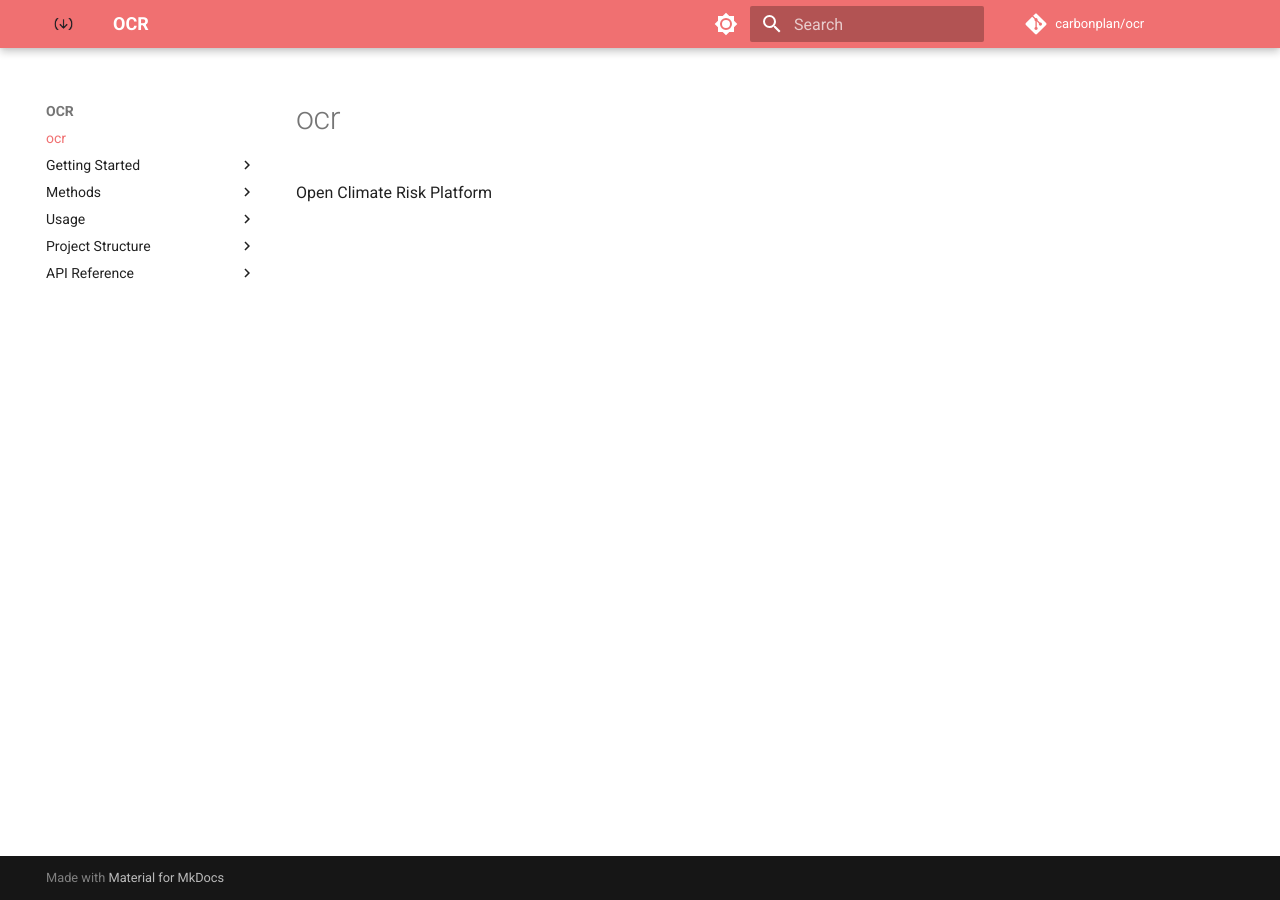
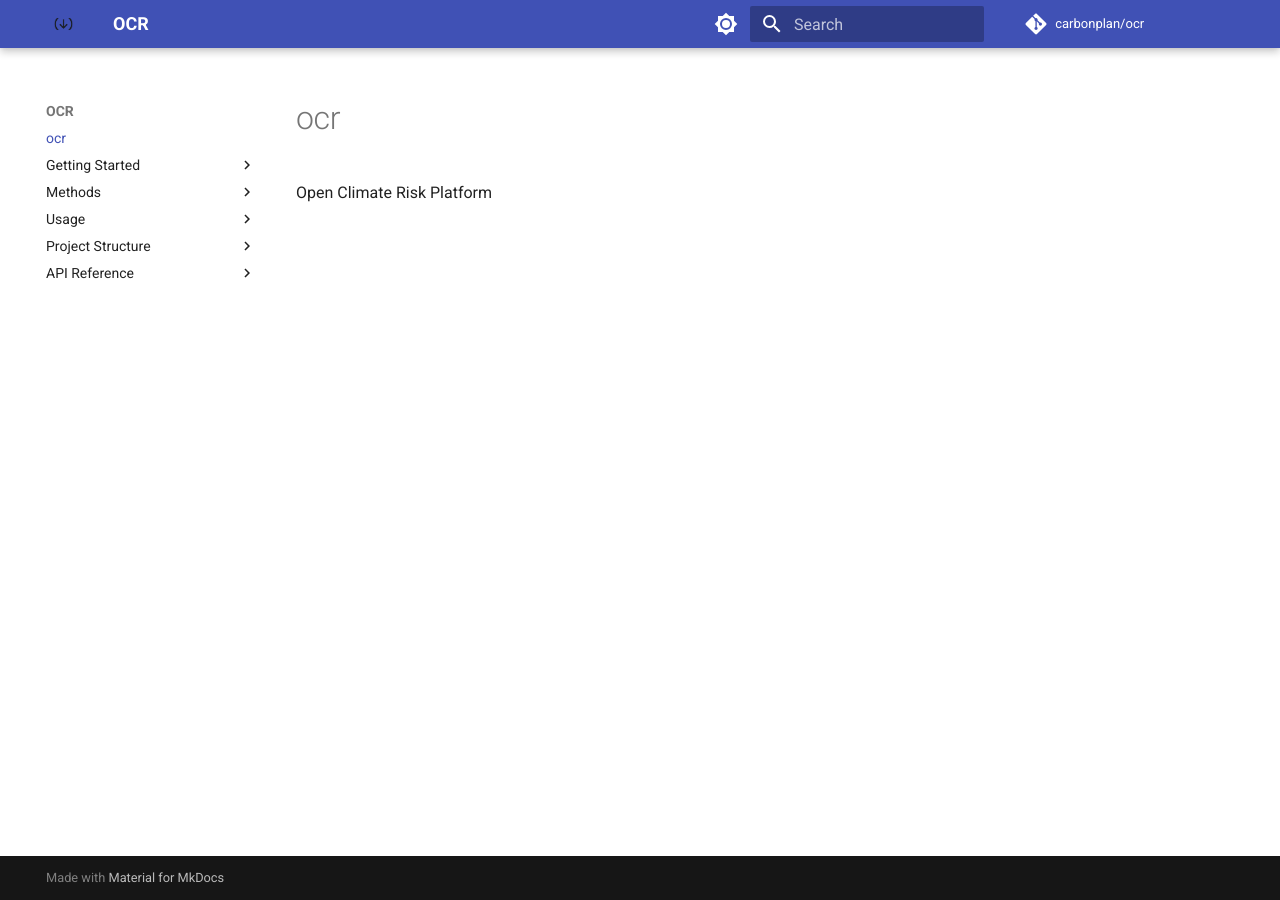
Before and after one commit to carbonplan/ocr, an MkDocs documentation site: the page built from docs/index.md, in a window 1280 px wide. Built offline with MkDocs 1.6.1 and Material for MkDocs 9.7.7, drawn with Linux system fonts in a browser that asks for light colours; comment, search, counter and statistics services are not loaded.

Commit message:
revert mkdocs theme to default (#72)

```diff
--- a/docs/overrides/extra.css
+++ /dev/null
@@ -1,9 +0,0 @@
-:root,
-[data-md-color-scheme="default-light"] {
-  --md-primary-fg-color: #f07071;
-  --md-default-fg-color: #ebebec;
-}
-[data-md-color-scheme="default-dark"] {
-  --md-primary-fg-color: #f07071;
-  --md-default-fg-color: #f07071;
-}
--- a/docs/overrides/main.html
+++ /dev/null
@@ -1,6 +0,0 @@
-{% extends "base.html" %} {% block outdated %} You're not viewing the latest
-version.
-<a href="{{ '../' ~ base_url }}">
-  <strong>Click here to go to latest.</strong>
-</a>
-{% endblock %}
--- a/mkdocs.yml
+++ b/mkdocs.yml
@@ -24,7 +24,6 @@ nav:
 theme:
   language: en
   name: material
-  custom_dir: docs/overrides
   logo: assets/monogram-dark-cropped.png
   palette:
     # Palette toggle for light mode
@@ -53,9 +52,6 @@ theme:
     - navigation.tracking
     - search.suggest
     - search.share
-
-extra_css:
-  - overrides/extra.css
 
 plugins:
   - search
```
